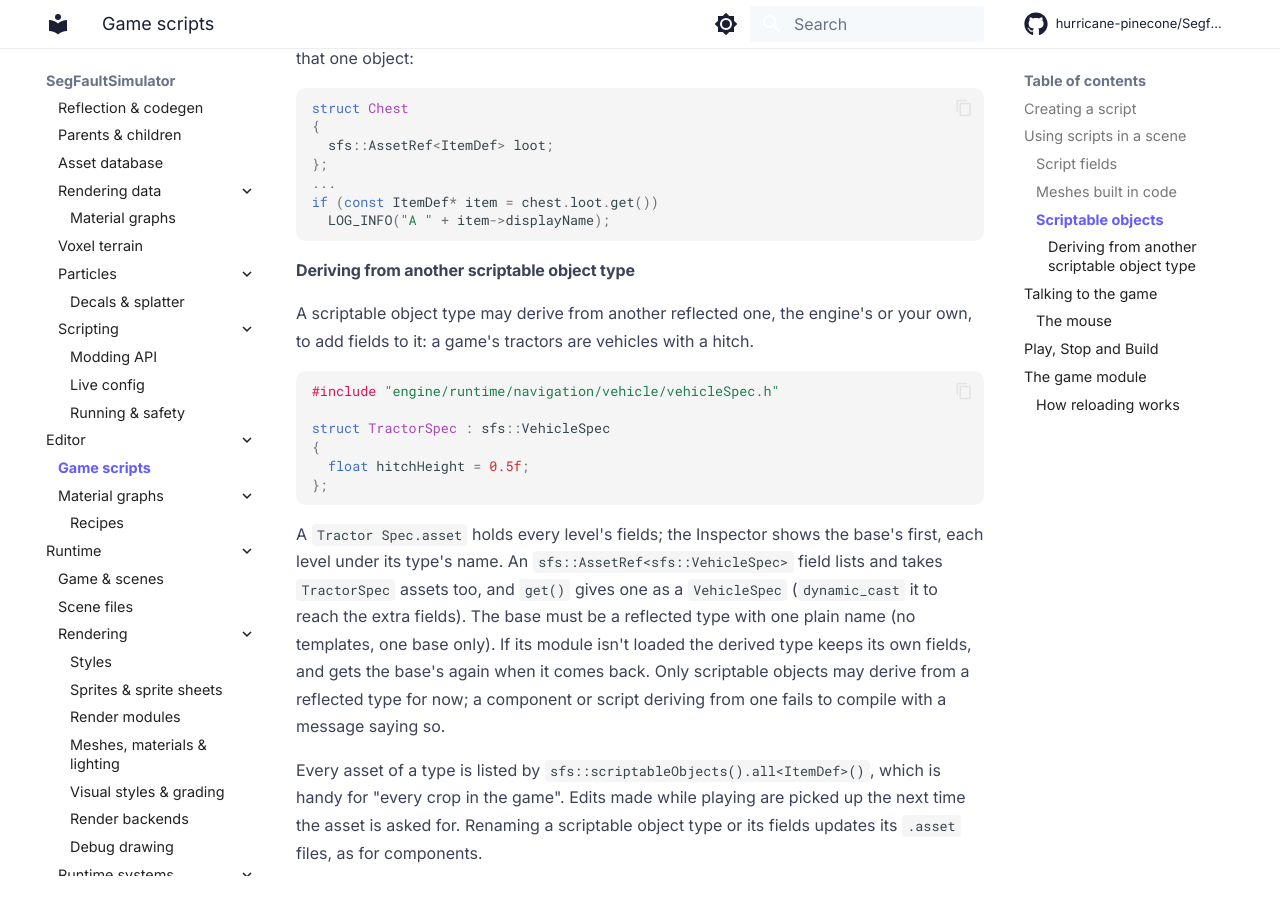
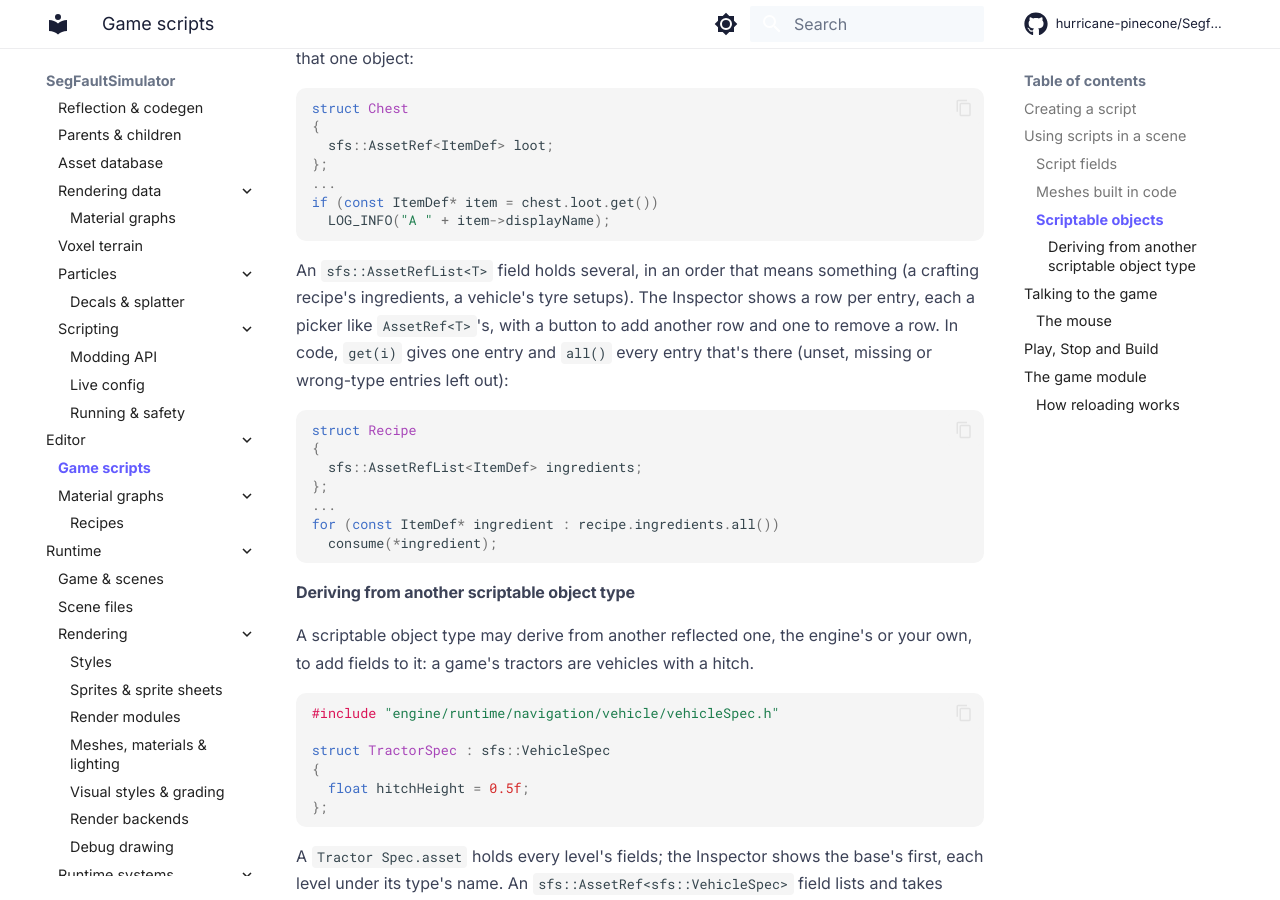
Before and after one commit to hurricane-pinecone/Segfault-Simulator, an MkDocs documentation site: the page built from docs/editor/scripting/index.md, in a window 1280 px wide and 900 px high, scrolled down 3486 px. Built offline with MkDocs 1.6.1 and Material for MkDocs 9.7.7, drawn with Linux system fonts in a browser that asks for light colours; comment, search, counter and statistics services are not loaded.

Commit message:
docs: document the AssetRefList<T> reflected field type

````diff
--- a/docs/editor/scripting/index.md
+++ b/docs/editor/scripting/index.md
@@ -148,6 +148,23 @@ if (const ItemDef* item = chest.loot.get())
   LOG_INFO("A " + item->displayName);
 ```
 
+An `sfs::AssetRefList<T>` field holds several, in an order that means
+something (a crafting recipe's ingredients, a vehicle's tyre setups). The
+Inspector shows a row per entry, each a picker like `AssetRef<T>`'s, with a
+button to add another row and one to remove a row. In code, `get(i)` gives
+one entry and `all()` every entry that's there (unset, missing or wrong-type
+entries left out):
+
+```cpp
+struct Recipe
+{
+  sfs::AssetRefList<ItemDef> ingredients;
+};
+...
+for (const ItemDef* ingredient : recipe.ingredients.all())
+  consume(*ingredient);
+```
+
 #### Deriving from another scriptable object type
 
 A scriptable object type may derive from another reflected one, the engine's
````
Also changed, not shown: docs/core/reflection/index.md (+1 -0 lines).
